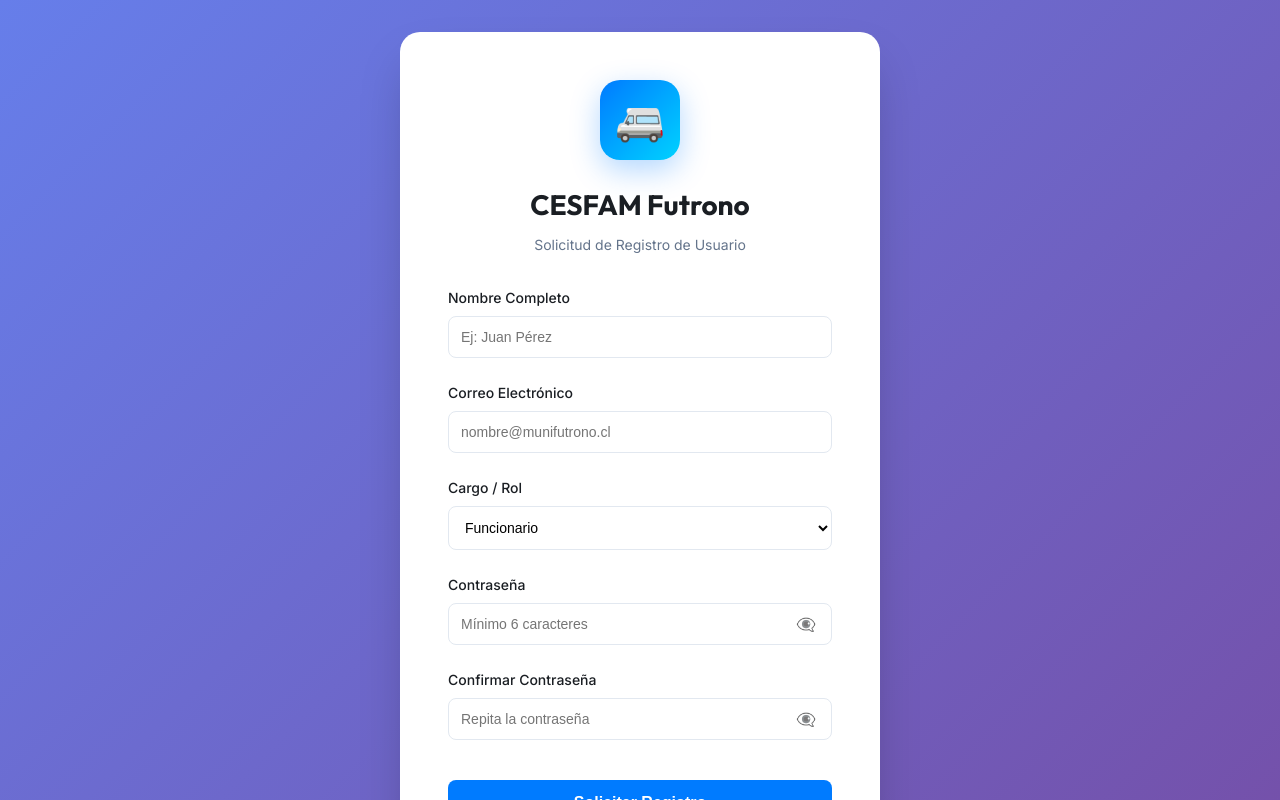
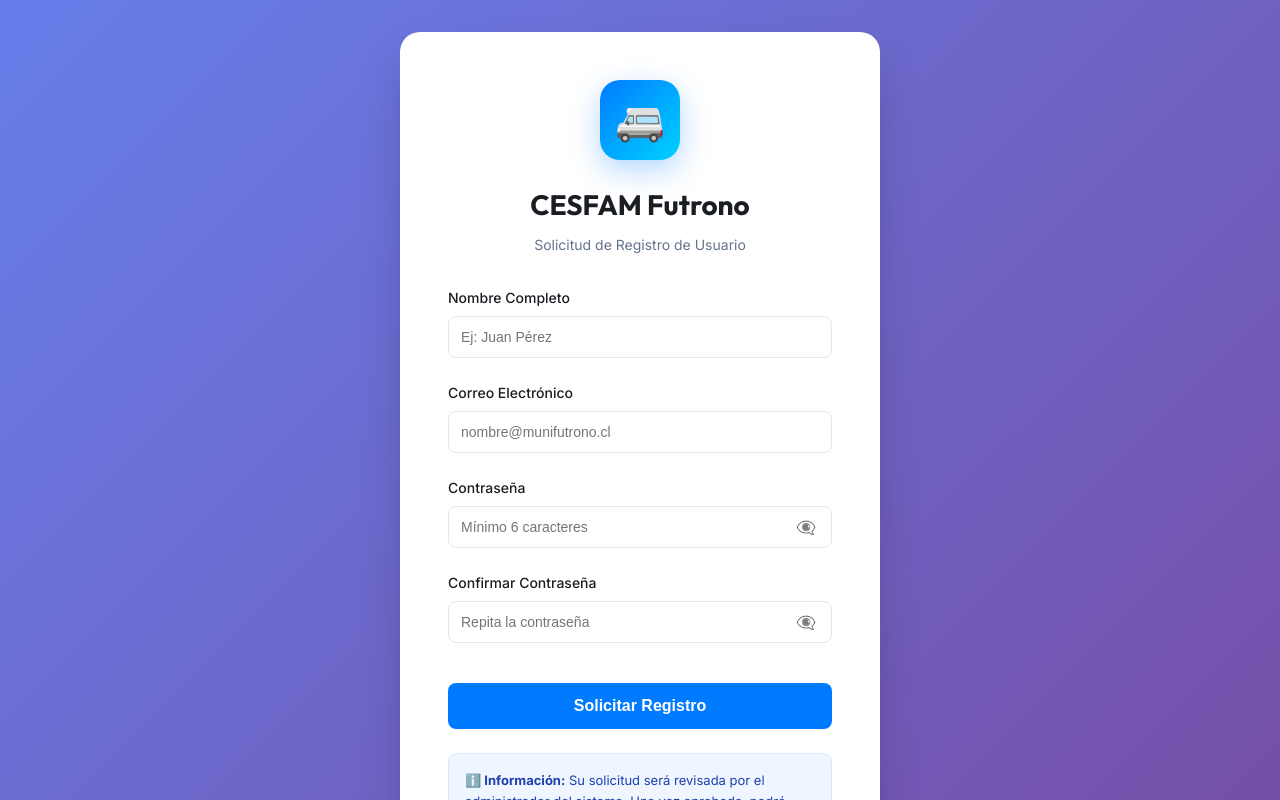
Before and after one commit to kkoandres-byte/logistica, a React (Vite) app: page / in a window 1280 px wide. Both pictures are taken after a click on the button "Solicitar registro". Shown: the top 800 px of the page. Built offline with nearby package versions, Linux system fonts and the light colour scheme; no server answers.

Commit message:
Remove role selector from register - all new users are Funcionario

```diff
--- a/src/components/Register.tsx
+++ b/src/components/Register.tsx
@@ -1,6 +1,5 @@
 import React, { useState } from 'react';
 import { useAuth } from '../context/AuthContext';
-import type { UserRole } from '../data/authTypes';
 
 interface RegisterProps {
   onSwitchToLogin: () => void;
@@ -12,8 +11,7 @@ const Register: React.FC<RegisterProps> = ({ onSwitchToLogin }) => {
     nombre: '',
     email: '',
     password: '',
-    confirmPassword: '',
-    rol: 'personal' as UserRole
+    confirmPassword: ''
   });
   const [error, setError] = useState('');
   const [isLoading, setIsLoading] = useState(false);
@@ -52,7 +50,7 @@ const Register: React.FC<RegisterProps> = ({ onSwitchToLogin }) => {
       nombre: formData.nombre,
       email: formData.email,
       password: formData.password,
-      rol: formData.rol
+      rol: 'personal'
     });
 
     if (!result.success) {
@@ -100,18 +98,7 @@ const Register: React.FC<RegisterProps> = ({ onSwitchToLogin }) => {
             />
           </div>
 
-          <div className="form-group">
-            <label htmlFor="rol">Cargo / Rol</label>
-            <select
-              id="rol"
-              value={formData.rol}
-              onChange={(e) => setFormData({ ...formData, rol: e.target.value as UserRole })}
-              disabled={isLoading}
-            >
-              <option value="personal">Funcionario</option>
-              <option value="admin">Administrador</option>
-            </select>
-          </div>
+
 
           <div className="form-group">
             <label htmlFor="password">Contraseña</label>
```
